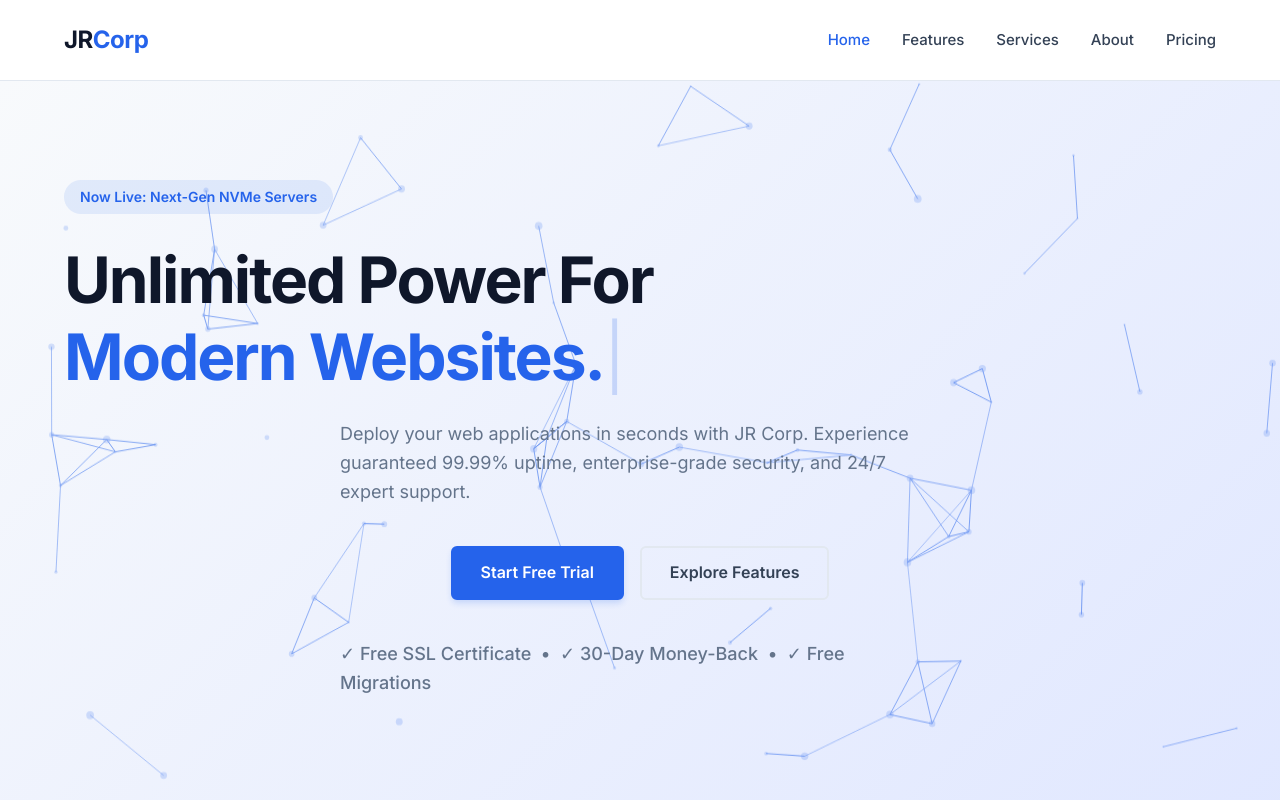
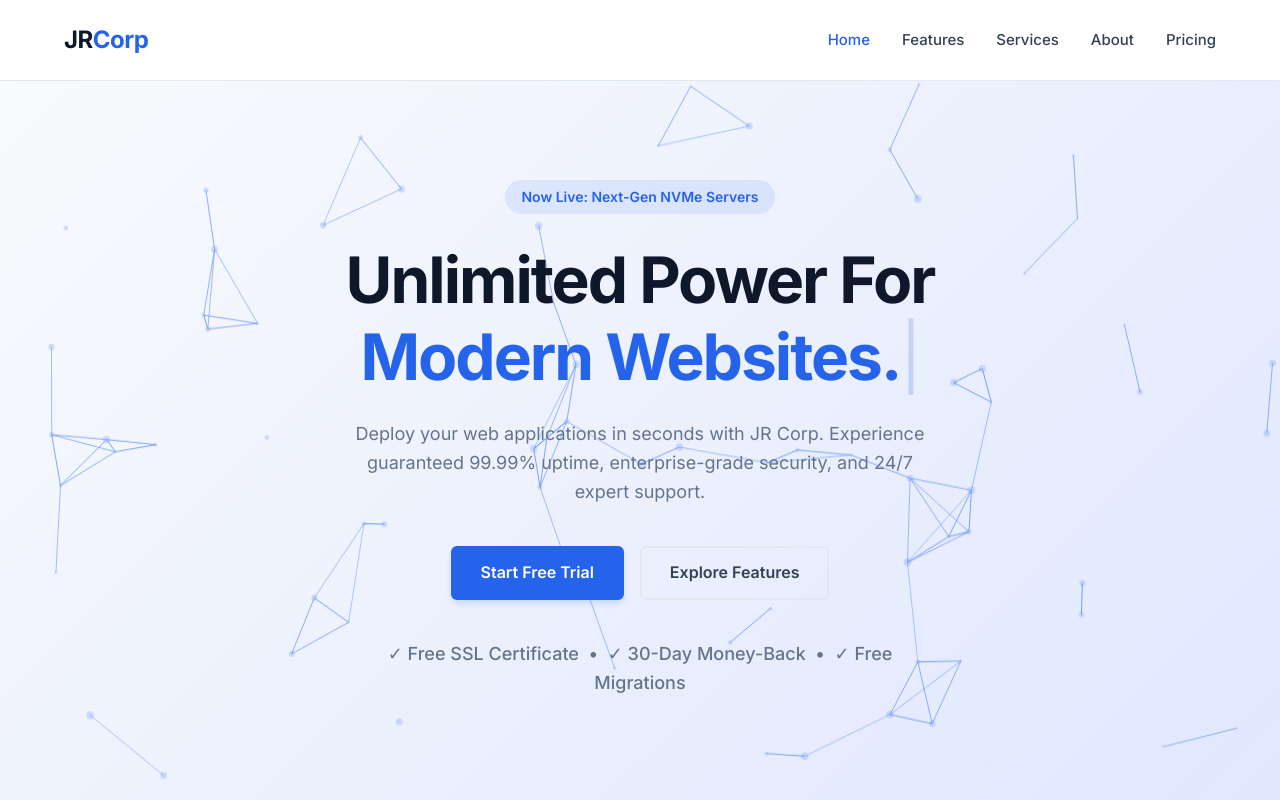
Before and after one commit to mayank8sharma/jr-corp-website, a plain HTML site: page index.html in a window 1280 px wide. Shown: the top 800 px of the page. Drawn offline with Linux system fonts and the light colour scheme.

Commit message:
hero container css update

```diff
--- a/index.html
+++ b/index.html
@@ -79,6 +79,8 @@
    .hero-container {
       position: relative;
       z-index: 1; /* Puts the text on top of the canvas */
+    }
+    .hero-container { display: flex; align-items: center; justify-content: center; text-align: center;  position: relative; z-index: 1; /* Puts the text on top of the canvas */
     }
     /* Typewriter Cursor */
     .type-cursor {
```
